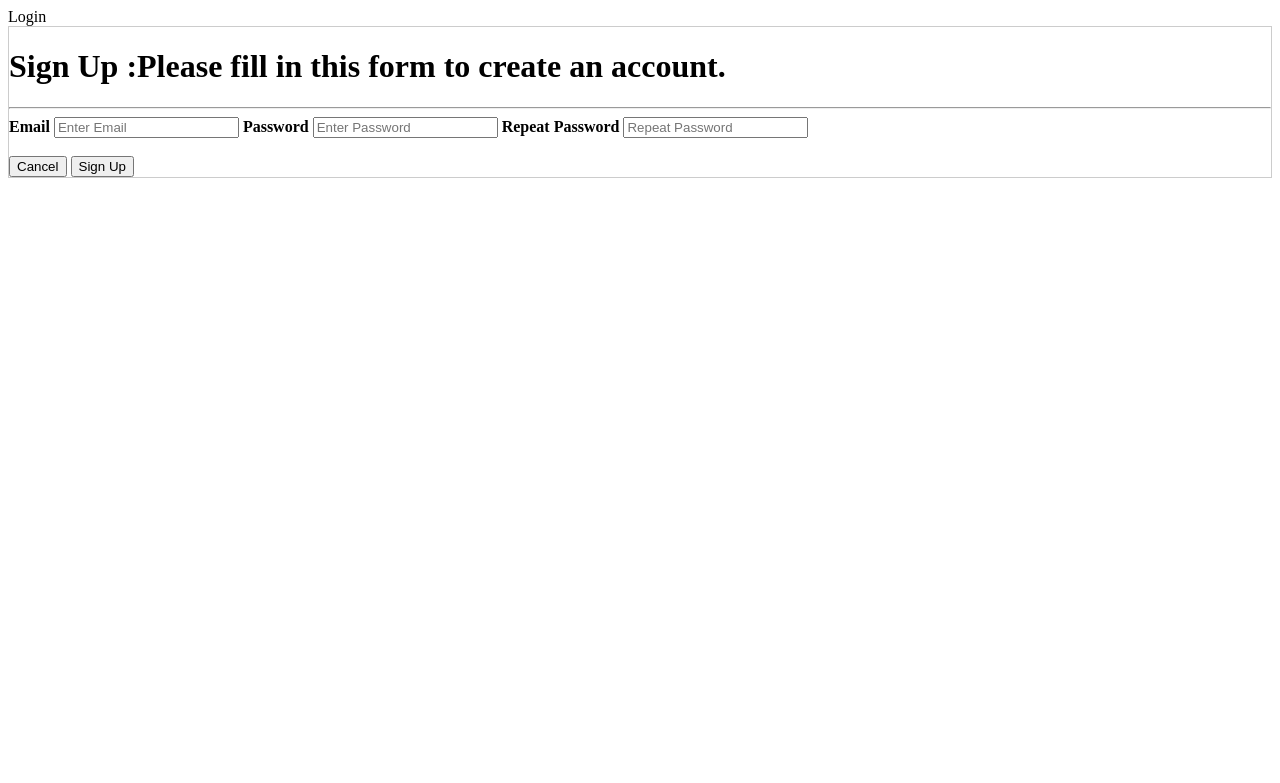
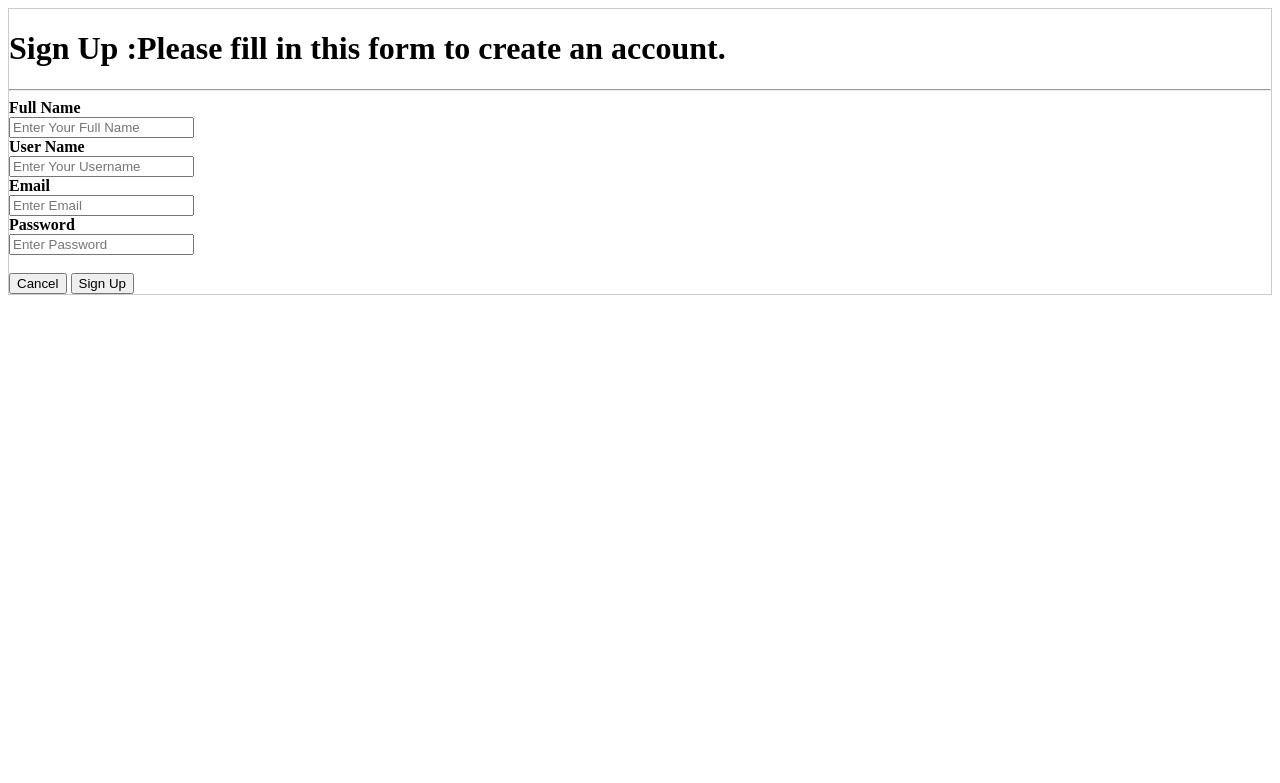
Before and after one commit to sallymkabole/flask-auth, a Flask app: page /signup in a window 1280 px wide. Shown: the top 783 px of the page. Run offline with Flask 2, Linux system fonts and the light colour scheme.

Commit message:
Add dashboard template, Add login session to enable user login

```diff
--- a/app/templates/signup.html
+++ b/app/templates/signup.html
@@ -1,18 +1,31 @@
-{% block title %}Login{% endblock %}
+{% block title %}{% endblock %}
 {% block body %}
-<form action="/action_page.php" style="border:1px solid #ccc">
+<form method="POST" style="border:1px solid #ccc">
     <div class="container">
         <h1>Sign Up :Please fill in this form to create an account.</h1>
         <hr>
 
+
+        <label for="fullname"><b>Full Name</b></label>
+
+
+        </br>
+        <input type="text" placeholder="Enter Your Full Name" name="fullname" required>
+    </br>
+    <label for="username"><b>User Name</b></label>
+</br>
+    <input type="text" placeholder="Enter Your Username" name="username" required>
+
+    </br>
         <label for="email"><b>Email</b></label>
+        </br>
         <input type="text" placeholder="Enter Email" name="email" required>
+        </br>
 
-      <label for="psw"><b>Password</b></label>
-      <input type="password" placeholder="Enter Password" name="psw" required>
+        <label for="password"><b>Password</b></label>
+        </br>
+        <input type="password" placeholder="Enter Password" name="password" required>
 
-      <label for="psw-repeat"><b>Repeat Password</b></label>
-      <input type="password" placeholder="Repeat Password" name="psw-repeat" required>
 
 
         <div class="clearfix">
--- a/app/views.py
+++ b/app/views.py
@@ -1,15 +1,55 @@
-from flask import render_template
+from flask import render_template, request, redirect, url_for, session, escape
+from os import environ
+from app import app
 
-from app import app
+#set my secret key
+app.secret_key = "ghaifafa"
+#create session object for log in
+users = {"sally": ("sally", "1234")}
+
 @app.route('/')
-def index():
-    return("Welcome")
+def home():
+    return render_template("home.html")
 
-@app.route('/signup')
+@app.route('/dashboard')
+def dashboard():
+    return render_template("dashboard.html")
+
+
+
+@app.route("/signup", methods=["GET", "POST"])
 def signup():
+    if request.method == "POST":
+
+        fullname = request.form.get("fullname")
+        username = request.form.get("username")
+        email = request.form.get("email")
+        password = request.form.get("password")
+
+        return redirect(url_for('dashboard'))
     return render_template("signup.html")
 
+@app.route("/login", methods=["GET", "POST"])
+def login():
+    if request.method == "POST":
+        username = request.form.get("username")
+        password = request.form.get("password")
+        if not username in users and users[username][1] == password:
+            print("Wrong Credentials")
+            return redirect('request.url')
+        else:
+            session["username"] = username
+            return redirect(url_for("dashboard"))
 
-@app.route('/login')
-def login():
+
+
     return render_template("login.html")
+
+
+
+
+@app.route("/logout")
+def logout():
+    # remove the username from the session if it's there
+    session.pop('email', None)
+    return redirect(url_for('home'))
--- a/config.py
+++ b/config.py
@@ -7,7 +7,7 @@ class Config(object):
     DEBUG = False
     TESTING = False
     CSRF_ENABLED = True
-    SECRET_KEY = 'this-really-needs-to-be-changed'
+    SECRET_KEY = 'dadad'
 
 
 class ProductionConfig(Config):
```
Also changed, not shown: app/templates/dashboard.html (added, +13 -0 lines), app/templates/home.html (added, +14 -0 lines), app/templates/login.html (+6 -20 lines), app/templates/base.html (deleted). Lines whose indentation alone changed are shown as unchanged.
